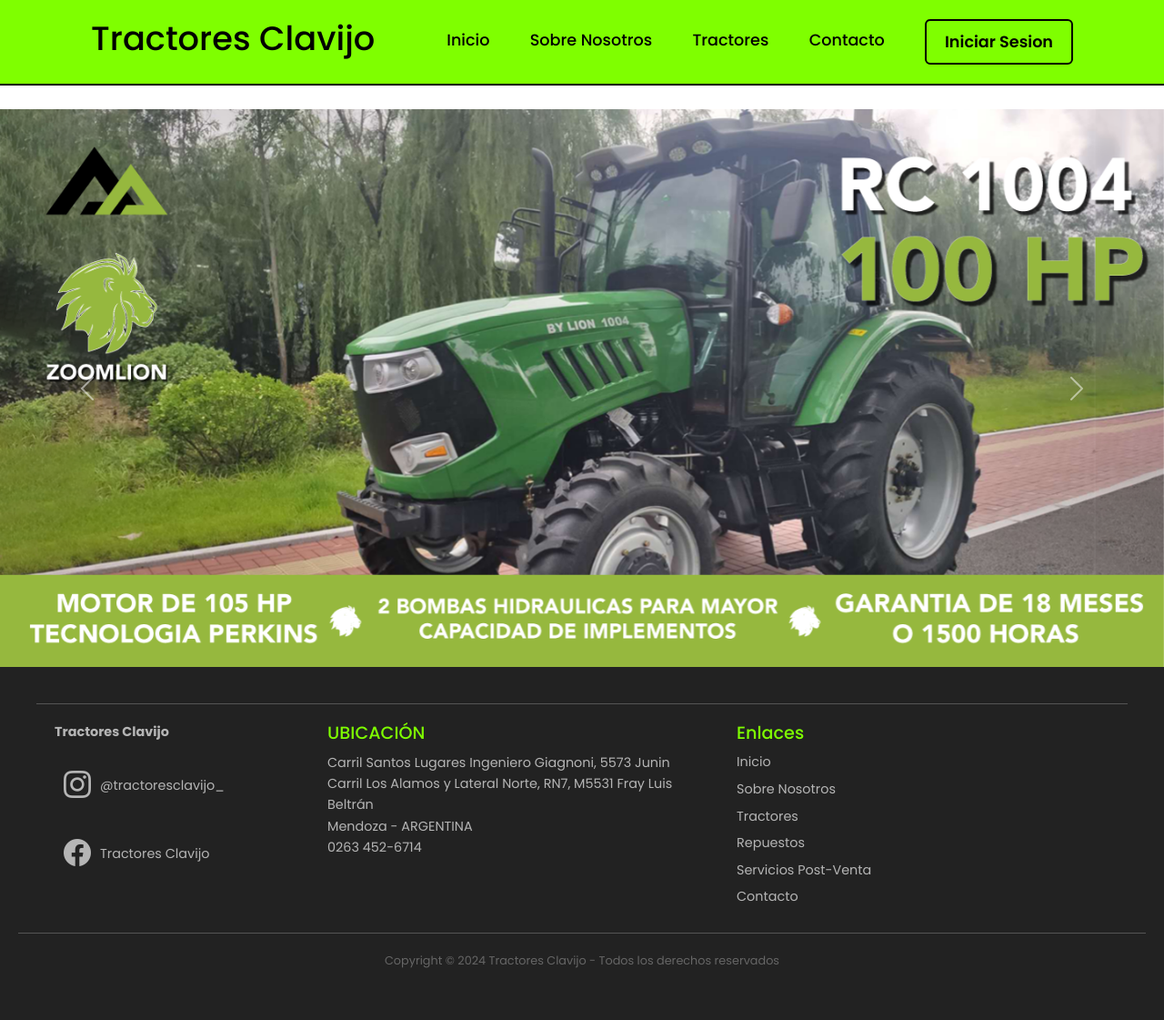
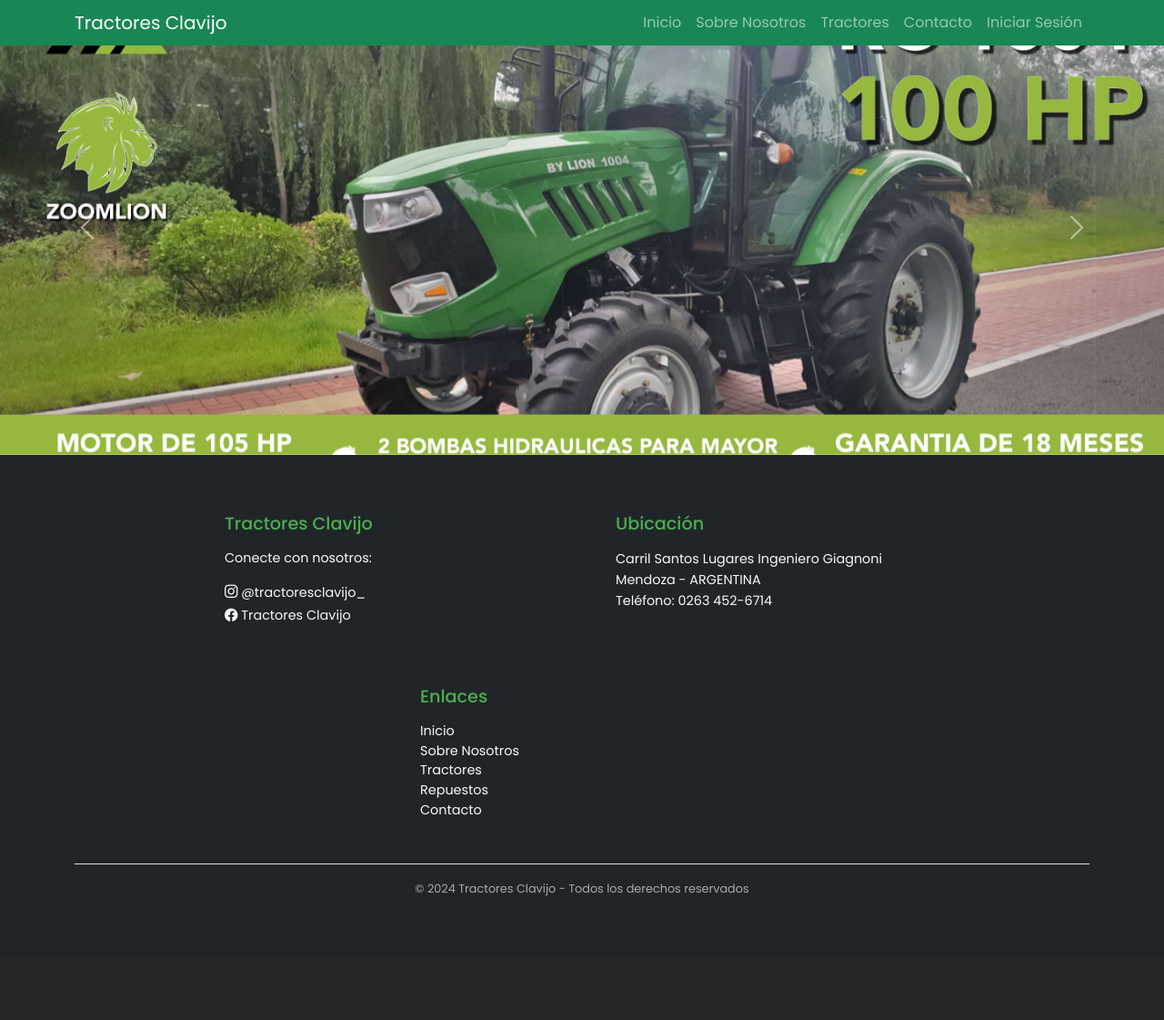
Before and after one commit to AguusClavijo/TractoresClavijo, a PHP site: page /main.php in a window 1280 px wide. Shown: the whole page at 91% size. After the commit the page ends 985 px from the top, so only its background shows below. Run offline with PHP 8.4, Linux system fonts and the light colour scheme; some libraries are stand-ins or nearby versions.

Commit message:
Añadiendo mejoras al inicio

```diff
--- a/frontend/main/main.css
+++ b/frontend/main/main.css
@@ -1,6 +1,7 @@
 @import url('https://fonts.googleapis.com/css2?family=Poppins:wght@400;500;600;700;800&display=swap');
 @import url("https://cdn.jsdelivr.net/npm/bootstrap-icons@1.11.3/font/bootstrap-icons.min.css");
 
+/* Globales */
 * {
     font-family: 'Poppins', sans-serif;
     margin: 0;
@@ -8,27 +9,33 @@
     box-sizing: border-box;
 }
 
-body {
-    min-height: 100vh;
-    display: flex;
-    flex-direction: column;
-    justify-content: space-between;
-    background-size: cover;
-    background-position: center;
+body, main, .carousel {
+    margin: 0;
+    padding: 0;
 }
 
+main {
+    flex: 1;
+}
+
+/* Header */
 header {
     background-color: chartreuse;
     position: fixed;
     top: 0;
     left: 0;
     width: 100%;
-    padding: 20px 100px;
     display: flex;
     align-items: center;
     justify-content: space-between;
     z-index: 99;
     border-bottom: 2px solid black;
+    padding: 5px 20px;
+}
+
+.navbar {
+    padding: 0;
+    height: 50px;
 }
 
 .logo {
@@ -66,7 +73,6 @@
 }
 
 .navegacion .btn {
-    width: auto;
     padding: 10px 20px;
     background: transparent;
     border: 2px solid black;
@@ -83,94 +89,92 @@
     color: #090f1d;
 }
 
-main {
-    flex: 1;
-    padding-top: 120px;
+/* Carrusel */
+.carousel {
+    position: relative;
 }
 
+.carousel img {
+    display: block;
+    width: 100%;
+    height: auto;
+}
+
+.carousel-item img {
+    object-fit: cover;
+    height: 500px;
+}
+
+/* Footer */
 footer {
-    background-color: #222;
-    color: #b5b5b5;
+    background-color: #1e1e1e;
+    color: #ffffff;
     padding: 40px 20px;
     font-size: 0.9rem;
 }
 
-.footer-container {
+footer .row {
     display: flex;
-    justify-content: space-between;
-    align-items: flex-start;
-    max-width: 1200px;
-    margin: 0 auto;
-    border-top: 1px solid #555;
-    padding-top: 20px;
+    justify-content: center; /* Centra horizontalmente */
+    align-items: flex-start; /* Alinea las secciones arriba */
+    gap: 50px; /* Espaciado entre columnas */
+    text-align: center; /* Centra el texto de las columnas */
+    flex-wrap: wrap; /* Adaptabilidad para pantallas pequeñas */
 }
 
-.footer-section {
-    flex: 1;
-    padding: 0 20px;
+footer h5 {
+    color: #4caf50;
+    margin-bottom: 1rem;
+    font-size: 1.2rem;
 }
 
-.company-info {
-    max-width: 300px;
-}
-
-.company-info p {
-    margin-bottom: 15px;
-}
-
-.social-media a {
-    display: block;
-    margin-bottom: 10px;
-    color: #b5b5b5;
-    text-decoration: none;
-    display: flex;
-    align-items: center;
-}
-
-.social-media a img {
-    width: 24px;
-    height: 24px;
-    margin-right: 10px;
-}
-
-.ubicacion h3 {
-    color: chartreuse;
-    font-size: 1.2rem;
-    margin-bottom: 10px;
-}
-
-.ubicacion p {
-    line-height: 1.6;
-}
-
-.enlaces h3 {
-    color: chartreuse;
-    font-size: 1.2rem;
-    margin-bottom: 10px;
-}
-
-.enlaces a {
-    display: block;
-    margin-bottom: 8px;
-    color: #b5b5b5;
+footer a {
+    color: #ffffff;
     text-decoration: none;
     transition: color 0.3s;
 }
 
-.enlaces a:hover {
-    color: #fff;
+footer a:hover {
+    color: #4caf50;
 }
 
-.footer-bottom {
-    text-align: center;
-    padding-top: 20px;
-    border-top: 1px solid #555;
-    margin-top: 20px;
-    color: #666;
-    font-size: 0.8rem;
+footer address,
+footer .social-links {
+    margin-top: 10px;
+    line-height: 1.6;
+    font-style: normal;
 }
 
-i{
-    margin: 10px;
-    font-size: 30px;
+footer .social-links i {
+    font-size: 1.5rem;
+    margin: 0 10px;
+    color: #ffffff;
+    transition: color 0.3s;
+    cursor: pointer;
 }
+
+footer .social-links i:hover {
+    color: #4caf50;
+}
+
+footer .border-top {
+    margin-top: 20px;
+    border-color: #4caf50;
+}
+
+footer small {
+    font-size: 0.8rem;
+    color: #aaaaaa;
+}
+
+/* Responsividad */
+@media (max-width: 768px) {
+    footer .row {
+        flex-direction: column; /* Apila las columnas */
+        text-align: center; /* Centra el texto */
+    }
+
+    footer .social-links i {
+        margin: 10px; /* Más espaciado en pantallas pequeñas */
+    }
+}
--- a/frontend/main/main.php
+++ b/frontend/main/main.php
@@ -4,39 +4,55 @@
 <head>
   <meta charset="UTF-8" />
   <meta name="viewport" content="width=device-width, initial-scale=1.0" />
-  <script
-    src="https://kit.fontawesome.com/81448e9ee5.js"
-    crossorigin="anonymous"></script>
+  <script src="https://kit.fontawesome.com/81448e9ee5.js" crossorigin="anonymous"></script>
   <title>Tractores Clavijo - Inicio</title>
   <link rel="stylesheet" href="main.css" />
-
   <link href="https://cdn.jsdelivr.net/npm/bootstrap@5.3.2/dist/css/bootstrap.min.css" rel="stylesheet" integrity="sha384-T3c6CoIi6uLrA9TneNEoa7RxnatzjcDSCmG1MXxSR1GAsXEV/Dwwykc2MPK8M2HN" crossorigin="anonymous">
   <script src="https://cdn.jsdelivr.net/npm/bootstrap@5.3.2/dist/js/bootstrap.bundle.min.js" integrity="sha384-C6RzsynM9kWDrMNeT87bh95OGNyZPhcTNXj1NW7RuBCsyN/o0jlpcV8Qyq46cDfL" crossorigin="anonymous"></script>
 </head>
 
 <body>
-  <header>
-    <h2 class="logo">Tractores Clavijo</h2>
-    <nav class="navegacion">
-      <a href="../main/main.php" class="animation">Inicio</a>
-      <a href="../about/about.php" class="animation">Sobre Nosotros</a>
-      <a href="../tractors/tractors.php" class="animation">Tractores</a>
-      <a href="../contact/contact.php" class="animation">Contacto</a>
-      <a href="../login/login.php" class="btn">Iniciar Sesion</a>
+  <header class="bg-success">
+    <nav class="navbar navbar-expand-lg navbar-dark bg-success fixed-top">
+      <div class="container">
+        <a class="navbar-brand logo" href="#">Tractores Clavijo</a>
+        <button class="navbar-toggler" type="button" data-bs-toggle="collapse" data-bs-target="#navbarNav" aria-controls="navbarNav" aria-expanded="false" aria-label="Toggle navigation">
+          <span class="navbar-toggler-icon"></span>
+        </button>
+        <div class="collapse navbar-collapse" id="navbarNav">
+          <ul class="navbar-nav ms-auto">
+            <li class="nav-item">
+              <a class="nav-link" href="../main/main.php">Inicio</a>
+            </li>
+            <li class="nav-item">
+              <a class="nav-link" href="../about/about.php">Sobre Nosotros</a>
+            </li>
+            <li class="nav-item">
+              <a class="nav-link" href="../tractors/tractors.php">Tractores</a>
+            </li>
+            <li class="nav-item">
+              <a class="nav-link" href="../contact/contact.php">Contacto</a>
+            </li>
+            <li class="nav-item">
+              <a class="btn btn-outline-light nav-link" href="../login/login.php">Iniciar Sesión</a>
+            </li>
+          </ul>
+        </div>
+      </div>
     </nav>
   </header>
 
   <main>
-    <div id="carouselExampleFade" class="carousel slide carousel-fade">
+    <div id="carouselExampleFade" class="carousel slide carousel-fade mt-0">
       <div class="carousel-inner">
         <div class="carousel-item active">
-          <img src="img/tractor1.png" class="d-block w-100" alt="...">
+          <img src="img/tractor1.png" class="d-block w-100" alt="Tractor 1">
         </div>
         <div class="carousel-item">
-          <img src="img/tractor2.png" class="d-block w-100" alt="...">
+          <img src="img/tractor2.png" class="d-block w-100" alt="Tractor 2">
         </div>
         <div class="carousel-item">
-          <img src="img/tractor3.png" class="d-block w-100" alt="...">
+          <img src="img/tractor3.png" class="d-block w-100" alt="Tractor 3">
         </div>
       </div>
       <button class="carousel-control-prev" type="button" data-bs-target="#carouselExampleFade" data-bs-slide="prev">
@@ -50,40 +66,43 @@
     </div>
   </main>
 
-  <footer>
-    <div class="footer-container">
-      <div class="footer-section company-info">
-        <p><strong>Tractores Clavijo</strong></p>
-        <div class="social-media">
-          <a href="https://www.instagram.com/tractoresclavijo_/" target="_blank"><i class="bi bi-instagram"></i> @tractoresclavijo_</a>
-          <a href="https://www.facebook.com/profile.php?id=100089567695602" target="_blank"><i class="bi bi-facebook"></i> Tractores Clavijo</a>
+  <footer class="text-light bg-dark">
+    <div class="container py-4">
+      <div class="row text-center text-md-start align-items-start">
+        <div class="col-md-4 mb-3">
+          <h5 style="color: #4caf50;">Tractores Clavijo</h5>
+          <p>Conecte con nosotros:</p>
+          <a href="https://www.instagram.com/tractoresclavijo_" target="_blank" class="d-block text-light text-decoration-none mb-1">
+            <i class="bi bi-instagram"></i> @tractoresclavijo_
+          </a>
+          <a href="https://www.facebook.com/profile.php?id=100089567695602" target="_blank" class="d-block text-light text-decoration-none">
+            <i class="bi bi-facebook"></i> Tractores Clavijo
+          </a>
+        </div>
+        <div class="col-md-4 mb-3">
+          <h5 style="color: #4caf50;">Ubicación</h5>
+          <address class="text-light">
+            Carril Santos Lugares Ingeniero Giagnoni<br>
+            Mendoza - ARGENTINA<br>
+            <span>Teléfono: </span>0263 452-6714
+          </address>
+        </div>
+        <div class="col-md-4 mb-3">
+          <h5 style="color: #4caf50;">Enlaces</h5>
+          <ul class="list-unstyled">
+            <li><a href="#" class="text-light text-decoration-none">Inicio</a></li>
+            <li><a href="#" class="text-light text-decoration-none">Sobre Nosotros</a></li>
+            <li><a href="#" class="text-light text-decoration-none">Tractores</a></li>
+            <li><a href="#" class="text-light text-decoration-none">Repuestos</a></li>
+            <li><a href="#" class="text-light text-decoration-none">Contacto</a></li>
+          </ul>
         </div>
       </div>
-
-      <div class="footer-section ubicacion">
-        <h3>UBICACIÓN</h3>
-        <p>Carril Santos Lugares Ingeniero Giagnoni, 5573 Junin<br>
-          Carril Los Alamos y Lateral Norte, RN7, M5531 Fray Luis Beltrán<br>
-          Mendoza - ARGENTINA<br>
-          0263 452-6714</p>
-      </div>
-
-      <div class="footer-section enlaces">
-        <h3>Enlaces</h3>
-        <a href="#">Inicio</a>
-        <a href="#">Sobre Nosotros</a>
-        <a href="#">Tractores</a>
-        <a href="#">Repuestos</a>
-        <a href="#">Servicios Post-Venta</a>
-        <a href="#">Contacto</a>
+      <div class="text-center border-top pt-3 mt-3">
+        <small>&copy; 2024 Tractores Clavijo - Todos los derechos reservados</small>
       </div>
     </div>
-
-    <div class="footer-bottom">
-      <p>Copyright © 2024 Tractores Clavijo - Todos los derechos reservados</p>
-    </div>
   </footer>
-
 </body>
 
 </html>
```
